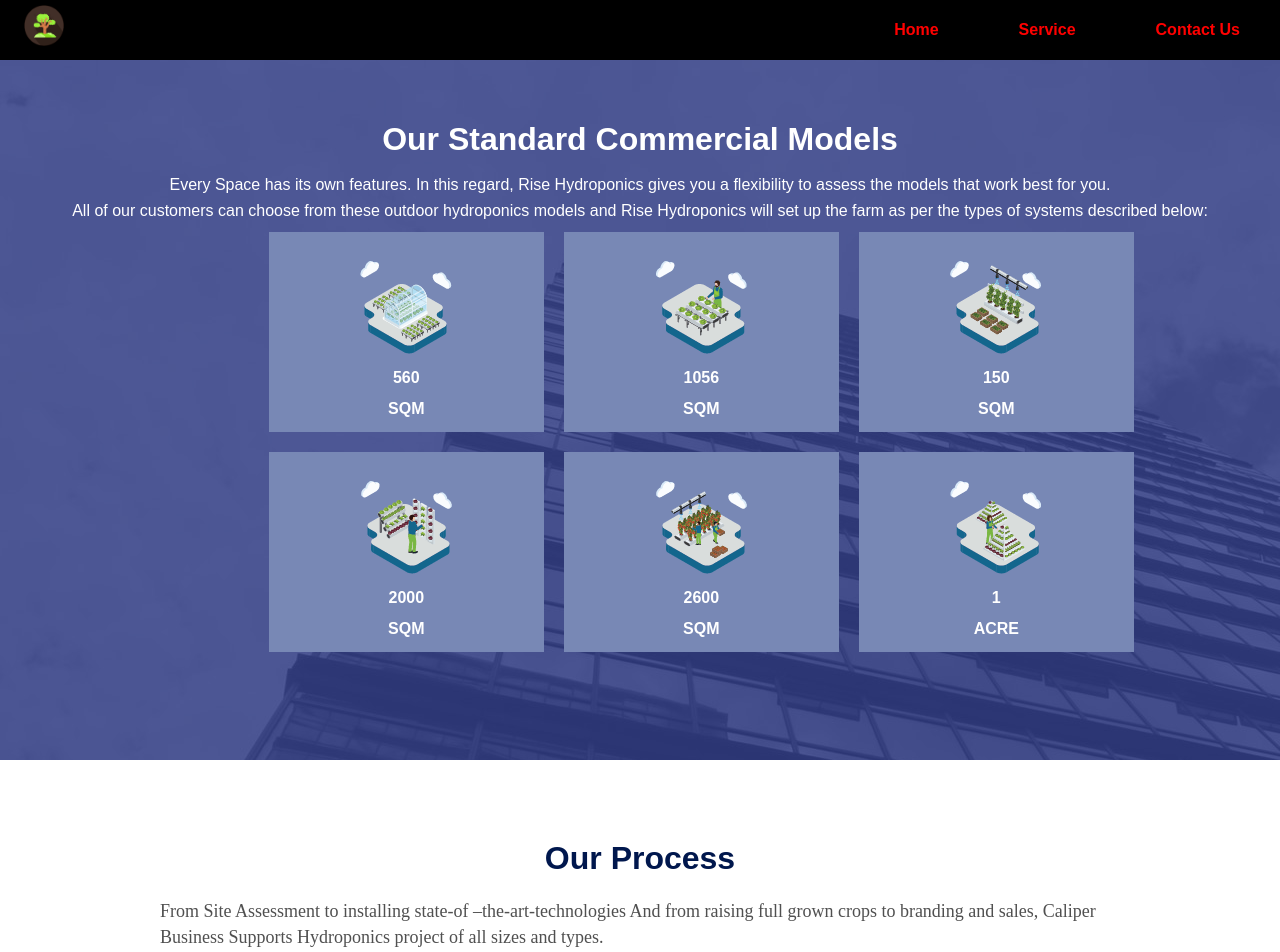
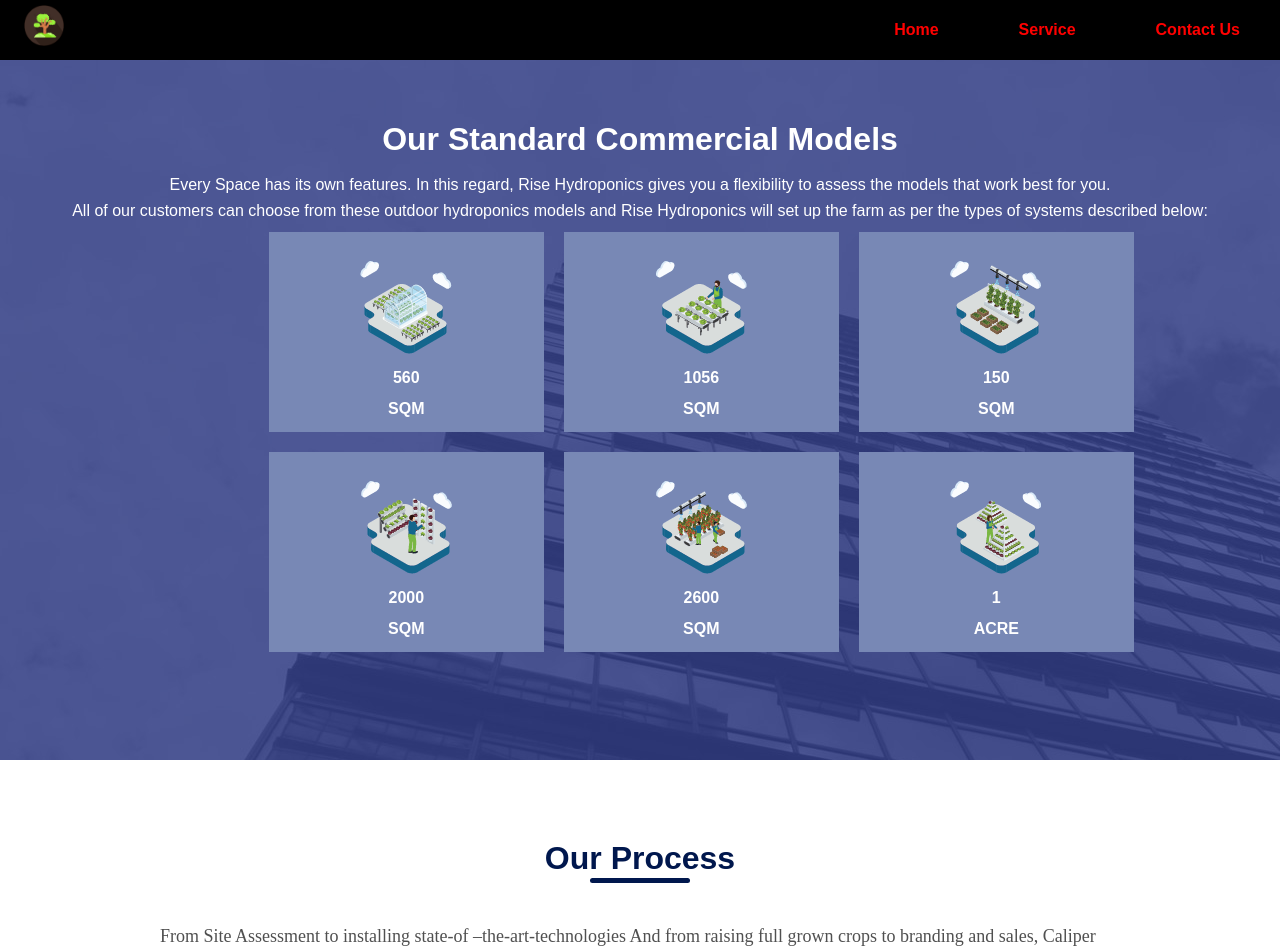
Before and after one commit to Sk-Bhardwaj24/Caliper_Business, a React (Create React App) app: page /service in a window 1280 px wide. Shown: the top 952 px of the page. Built offline with nearby package versions, Linux system fonts and the light colour scheme.

Commit message:
fixing bugs

```diff
--- a/src/Style/service.module.css
+++ b/src/Style/service.module.css
@@ -66,6 +66,17 @@
 .s6d > p {
   font-weight: bold;
   margin-top: 50%;
+}
+.dd {
+  width: 100px;
+  display: flex;
+  margin: auto;
+  box-sizing: border-box;
+  height: 5px;
+  border-radius: 5px;
+  background-color: rgb(0 23 77);
+  margin-top: -20px;
+  margin-bottom: 40px;
 }
 .s1D h4 {
   line-height: 0px;
--- a/src/components/Project.jsx
+++ b/src/components/Project.jsx
@@ -15,6 +15,7 @@ const Project = () => {
     <div className={styles.pro}>
       <div className={styles.pr1}>
         <h1 className={service.sec1}>Our Projects</h1>
+        <div className={service.dd}></div>
         <h2 className={service.sec1} style={{ textAlign: "left" }}>
           Polyhouse Structure Development
         </h2>
--- a/src/components/Service.jsx
+++ b/src/components/Service.jsx
@@ -54,6 +54,7 @@ const Service = () => {
       </div>
       <div className={styles.ss1}>
         <h1 className={styles.sec1}>Our Process</h1>
+        <div className={styles.dd}></div>
         <p className={styles.ssp}>
           From Site Assessment to installing state-of –the-art-technologies And
           from raising full grown crops to branding and sales, Caliper Business
@@ -134,6 +135,7 @@ const Service = () => {
       </div>
       <div className={styles.ssh}>
         <h1 className={styles.sec1}>Project Design</h1>
+        <div className={styles.dd}></div>
         <div className={styles.ssh2}>
           <div className={styles.sps1}>
             <h3>Orientation</h3>
```
Also changed, not shown: 1 other file (tests, documents, lock files or other folders).
